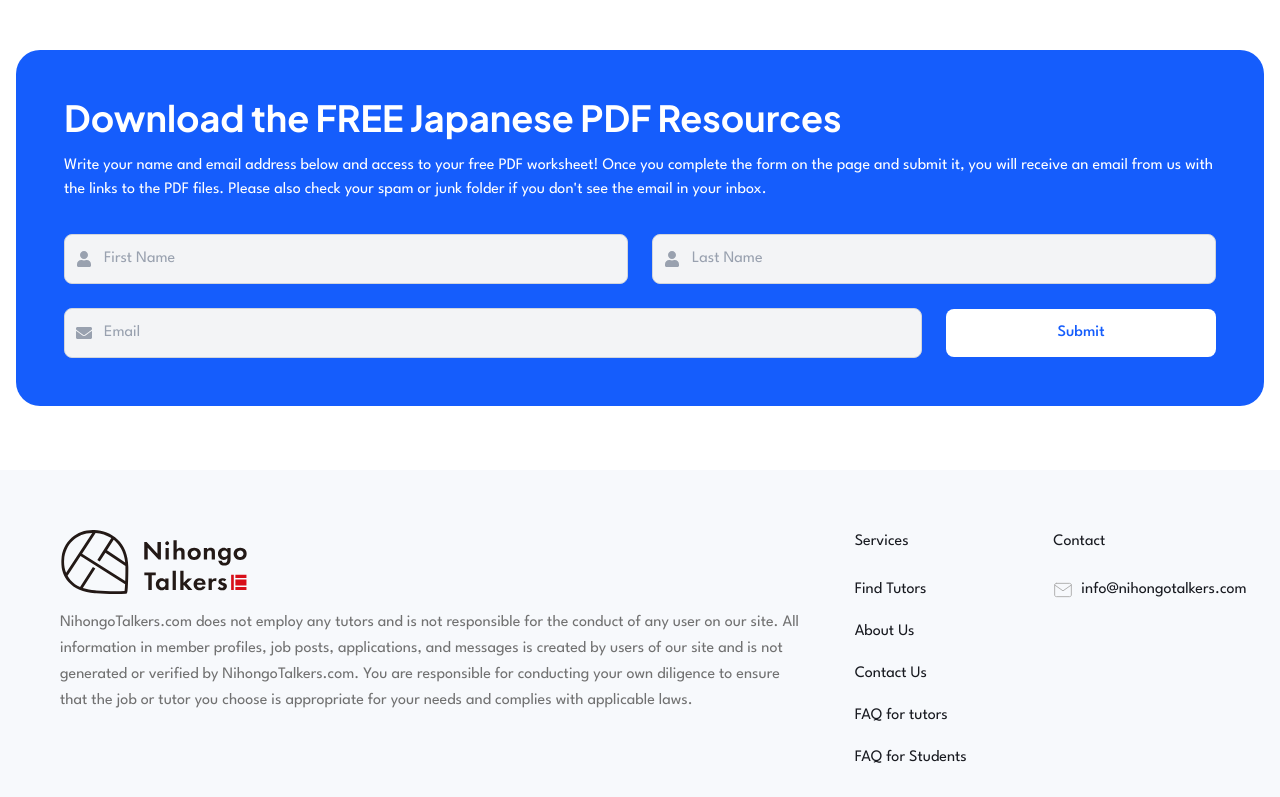
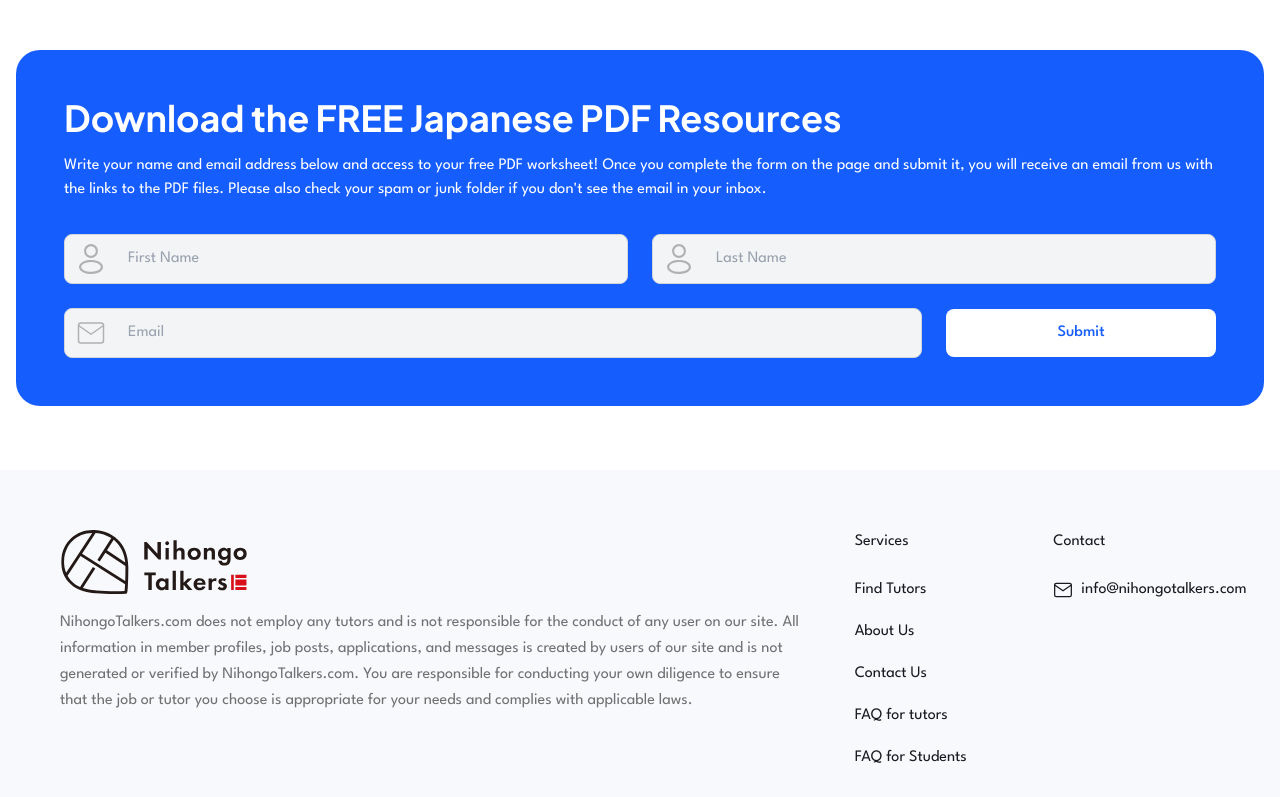
Before and after one commit to Abdullah33098/Nihongo_Talkers, a React (Vite) app in the folder frontend/: page / in a window 1280 px wide. Shown: the part 6081-6878 px from the top of the page. Built offline with nearby package versions, Linux system fonts and the light colour scheme.

Commit message:
landing page is finnel

```diff
--- a/frontend/src/components/DownloadResources.jsx
+++ b/frontend/src/components/DownloadResources.jsx
@@ -37,17 +37,17 @@ const DownloadResources = () => {
                                     <div className="relative">
                                         <input
                                             id="FirstName"
-                                            className="peer w-full px-4 py-3 pl-10 rounded-lg border border-gray-300 bg-gray-100 focus:outline-none focus:ring-2 focus:ring-gray-500"
+                                            className="peer w-full px-4 py-3 pl-16 rounded-lg border border-gray-300 bg-gray-100 focus:outline-none focus:ring-2 focus:ring-gray-500"
                                             type="text"
                                             name="firstName"
                                             placeholder=" "
                                             value={formData.firstName}
                                             onChange={handleChange}
                                         />
-                                        <FaUser className="absolute left-3 top-1/2 transform -translate-y-1/2 text-gray-400" />
+                                        <img src="Layer_1 (5).svg" className="absolute left-3 top-1/2 transform w-[30px] h-[30px] -translate-y-1/2 text-gray-400" />
                                         <label
                                             htmlFor="FirstName"
-                                            className={`absolute left-10 transition-all duration-200
+                                            className={`absolute left-16 transition-all duration-200
                                                 ${formData.firstName || 'peer-focus:top-0 peer-focus:text-xs peer-focus:text-gray-500 peer-focus:translate-y-0'}
                                                 ${formData.firstName ? 'top-0 text-xs text-gray-500 translate-y-0' : 'top-1/2 -translate-y-1/2 text-gray-400'}`}
                                         >
@@ -61,17 +61,17 @@ const DownloadResources = () => {
                                     <div className="relative">
                                         <input
                                             id="LastName"
-                                            className="peer w-full px-4 py-3 pl-10 rounded-lg border border-gray-300 bg-gray-100 focus:outline-none focus:ring-2 focus:ring-gray-500"
+                                            className="peer w-full px-4 py-3 pl-16 rounded-lg border border-gray-300 bg-gray-100 focus:outline-none focus:ring-2 focus:ring-gray-500"
                                             type="text"
                                             name="lastName"
                                             placeholder=" "
                                             value={formData.lastName}
                                             onChange={handleChange}
                                         />
-                                        <FaUser className="absolute left-3 top-1/2 transform -translate-y-1/2 text-gray-400" />
+                                        <img src="Layer_1 (5).svg" className="absolute left-3 top-1/2 transform -translate-y-1/2 w-[30px] h-[30px] text-gray-400" />
                                         <label
                                             htmlFor="LastName"
-                                            className={`absolute left-10 transition-all duration-200
+                                            className={`absolute left-16 transition-all duration-200
                                                 ${formData.lastName || 'peer-focus:top-0 peer-focus:text-xs peer-focus:text-gray-500 peer-focus:translate-y-0'}
                                                 ${formData.lastName ? 'top-0 text-xs text-gray-500 translate-y-0' : 'top-1/2 -translate-y-1/2 text-gray-400'}`}
                                         >
@@ -88,17 +88,17 @@ const DownloadResources = () => {
                                     <div className="relative">
                                         <input
                                             id="Email"
-                                            className="peer w-full px-4 py-3 pl-10 rounded-lg border border-gray-300 bg-gray-100 focus:outline-none focus:ring-2 focus:ring-gray-500"
+                                            className="peer w-full px-4 py-3 pl-16 rounded-lg border border-gray-300 bg-gray-100 focus:outline-none focus:ring-2 focus:ring-gray-500"
                                             type="email"
                                             name="email"
                                             placeholder=" "
                                             value={formData.email}
                                             onChange={handleChange}
                                         />
-                                        <FaEnvelope className="absolute left-3 top-1/2 transform -translate-y-1/2 text-gray-400" />
+                                        <img src="mail.svg" className="absolute left-3 top-1/2 transform -translate-y-1/2 text-gray-400" />
                                         <label
                                             htmlFor="Email"
-                                            className={`absolute left-10 transition-all duration-200
+                                            className={`absolute left-16 transition-all duration-200
                                                 ${formData.email || 'peer-focus:top-0 peer-focus:text-xs peer-focus:text-gray-500 peer-focus:translate-y-0'}
                                                 ${formData.email ? 'top-0 text-xs text-gray-500 translate-y-0' : 'top-1/2 -translate-y-1/2 text-gray-400'}`}
                                         >
--- a/frontend/src/components/Footer.jsx
+++ b/frontend/src/components/Footer.jsx
@@ -36,7 +36,7 @@ const Footer = () => {
             <div className="flex-1 min-w-[140px]">
               <p className="font-normal mb-6">Contact</p>
               <div className="flex items-start gap-2">
-                <img src="/mail.svg" alt="Email Icon" className="w-5 h-5 mt-[2px]" />
+                <img src="mail1.svg" alt="Email Icon" className="w-5 h-5 mt-[2px]" />
                 <a href="mailto:info@nihongotalkers.com" className="hover:underline">
                   info@nihongotalkers.com
                 </a>
--- a/frontend/src/components/RecentAnnouncements.jsx
+++ b/frontend/src/components/RecentAnnouncements.jsx
@@ -86,7 +86,7 @@ const RecentAnnouncements = () => {
           </div>
 
           {/* Image */}
-         <div className="w-full lg:w-5/12 flex justify-center lg:justify-end items-center">
+         <div className="w-full lg:w-5/12 flex justify-center lg:justify-right items-center">
   <img
     src="RecentAnnouncements.jpg"
     alt="Announcement"
```
Also changed, not shown: frontend/public/Layer_1 (5).svg (added), frontend/public/mail1.svg (added).
